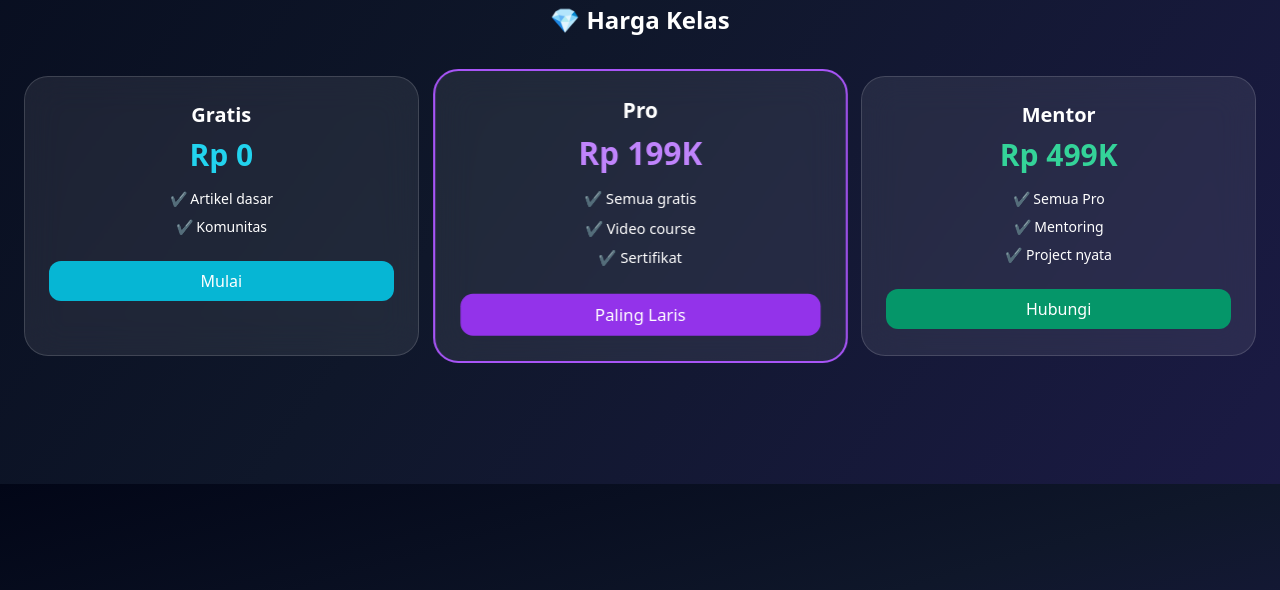
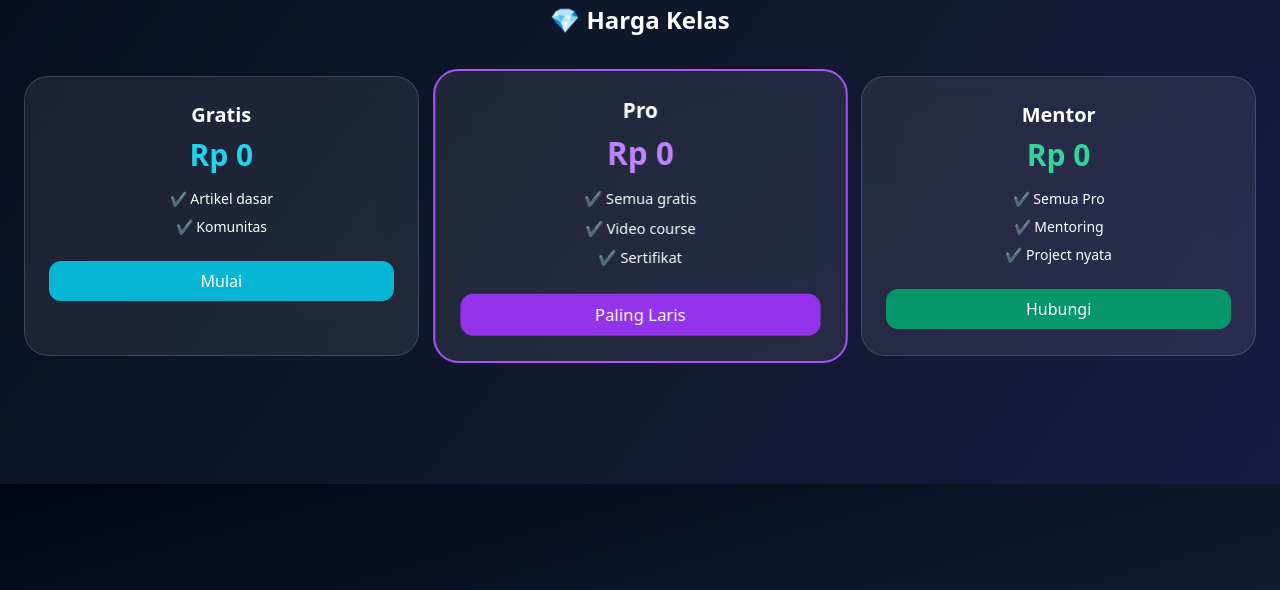
Before and after one commit to mrzuliann/cubecode.github.io, a plain HTML site: page index.html in a window 1280 px wide. Shown: the part 920-1510 px from the top of the page. Drawn offline with nearby package versions, Linux system fonts and the light colour scheme; no server answers.

Commit message:
Update index.html

```diff
--- a/index.html
+++ b/index.html
@@ -271,7 +271,7 @@
 
     <div class="glass p-6 rounded-3xl text-center border-2 border-purple-500 scale-105">
       <h3 class="font-bold text-xl mb-2">Pro</h3>
-      <p class="text-3xl font-bold mb-4 text-purple-400">Rp 199K</p>
+      <p class="text-3xl font-bold mb-4 text-purple-400">Rp 0</p>
       <ul class="text-sm space-y-2 mb-6">
         <li>✔ Semua gratis</li>
         <li>✔ Video course</li>
@@ -282,7 +282,7 @@
 
     <div class="glass p-6 rounded-3xl text-center">
       <h3 class="font-bold text-xl mb-2">Mentor</h3>
-      <p class="text-3xl font-bold mb-4 text-emerald-400">Rp 499K</p>
+      <p class="text-3xl font-bold mb-4 text-emerald-400">Rp 0</p>
       <ul class="text-sm space-y-2 mb-6">
         <li>✔ Semua Pro</li>
         <li>✔ Mentoring</li>
```
